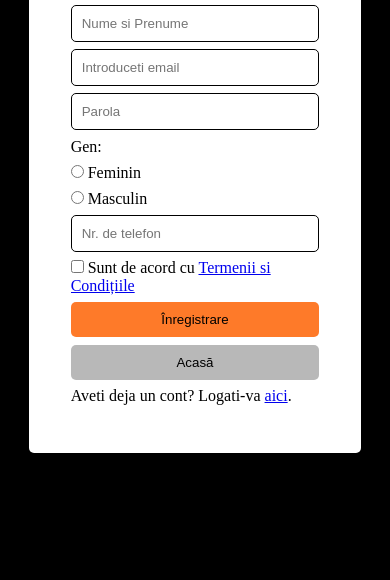
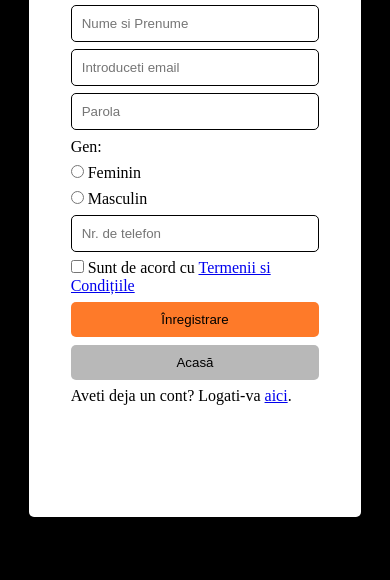
Before and after one commit to SergiuRomanenco/accesoriesProjectAV.github.io, a plain HTML site: page Register/indexRegister.html in a window 390 px wide. Shown: the part 264-844 px from the top of the page. Drawn offline with Linux system fonts and the light colour scheme.

Commit message:
Update styleRegister.css

```diff
--- a/Register/styleRegister.css
+++ b/Register/styleRegister.css
@@ -183,10 +183,10 @@
 
     .form{
         width: 100%;
-        height: 70vh;
+        height: 85vh;
     }
     .container_register{
-        height: 70vh;
+        height: 85vh;
         width: 85%;
     }
     .titlu_formular{
```
